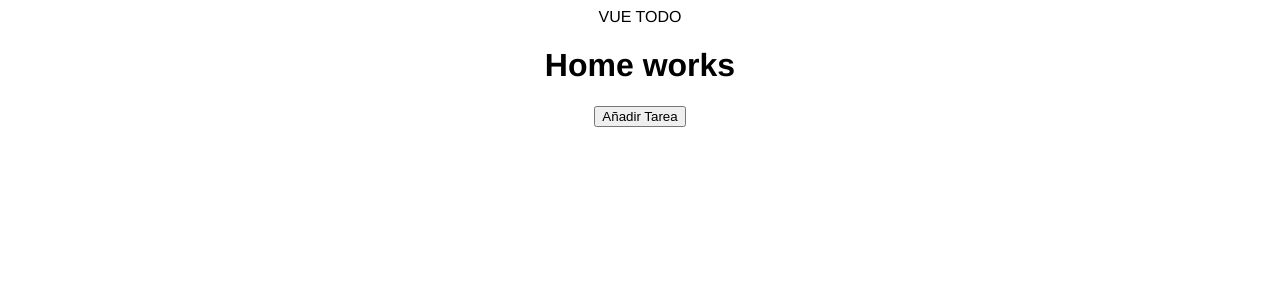
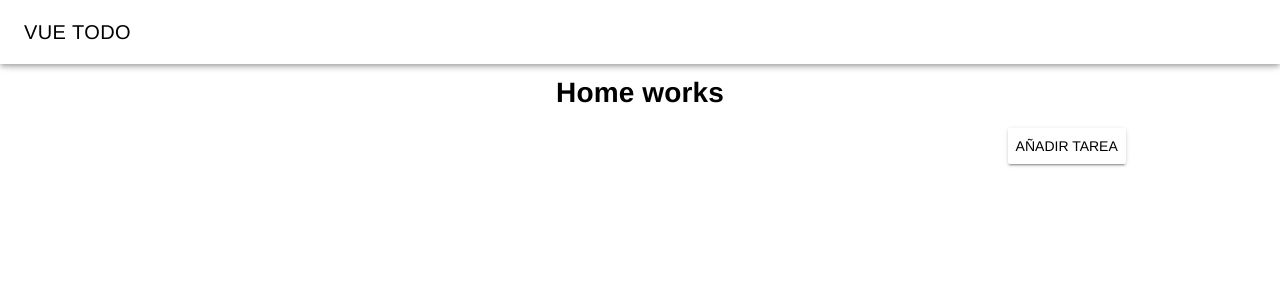
Before and after one commit to Unioviedu/TodoList-Vue, a Vue app: page / in a window 1280 px wide. Shown: the top 300 px of the page. Built offline with nearby package versions, Linux system fonts and the light colour scheme.

Commit message:
Añadido Material

```diff
--- a/package.json
+++ b/package.json
@@ -10,6 +10,7 @@
   "dependencies": {
     "core-js": "^3.3.2",
     "vue": "^2.6.10",
+    "vue-material": "^1.0.0-beta-11",
     "vue-router": "^3.1.3",
     "vuex": "^3.0.1"
   },
--- a/src/App.vue
+++ b/src/App.vue
@@ -1,8 +1,8 @@
 <template>
   <div id="app">
-    <nav>
-      VUE TODO
-    </nav>
+    <md-toolbar>
+      <h3 class="md-title">VUE TODO</h3>
+    </md-toolbar>
     <router-view/>
   </div>
 </template>
--- a/src/main.js
+++ b/src/main.js
@@ -2,6 +2,11 @@ import Vue from 'vue'
 import App from './App.vue'
 import router from './router'
 import store from './store'
+
+import VueMaterial from 'vue-material'
+import 'vue-material/dist/vue-material.min.css'
+
+Vue.use(VueMaterial)
 
 Vue.config.productionTip = false
 
--- a/src/views/home/template.html
+++ b/src/views/home/template.html
@@ -1,4 +1,11 @@
 <div class="home">
     <h1>Home works</h1>
-    <button @click="anadirTarea(this)">Añadir Tarea</button>
+    <div class="md-layout">
+        <div class="md-layout-item"></div>
+        <div class="md-layout-item"></div>
+        <div class="md-layout-item">
+            <md-button class="md-primary md-raised" @click="anadirTarea(this)">Añadir Tarea</md-button>
+        </div>
+    </div>
+
 </div>
```
Also changed, not shown: 1 other file (tests, documents, lock files or other folders).
